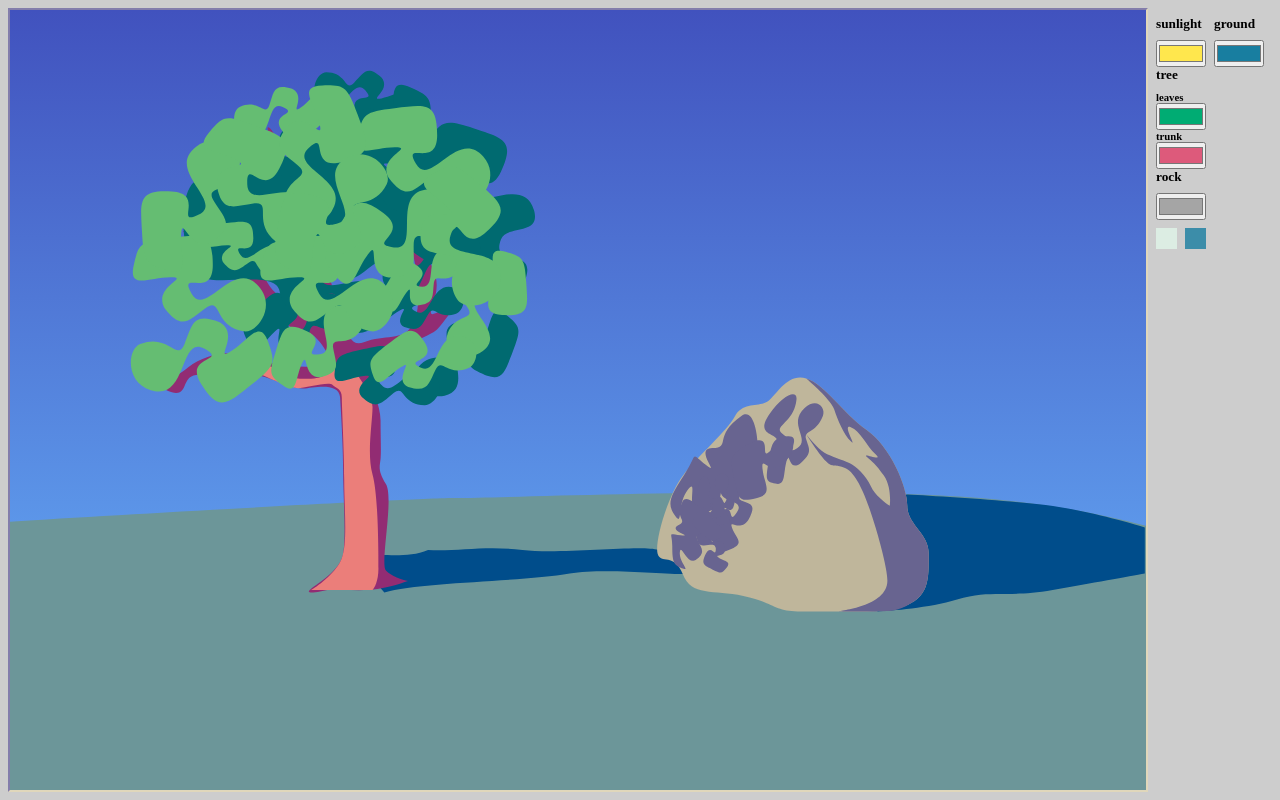
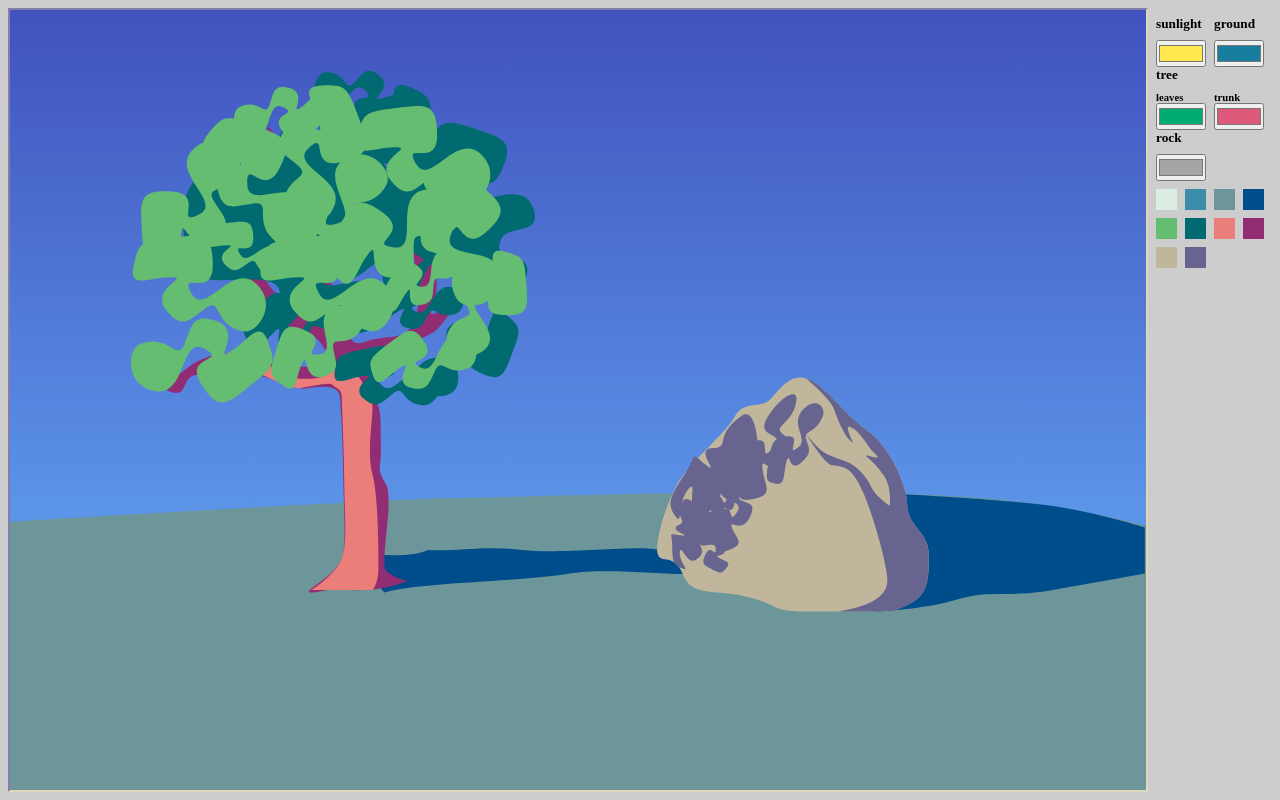
Before and after one commit to celltowertrees/painting-simulator, a SvelteKit app: page / in a window 1280 px wide. Built offline with nearby package versions, Linux system fonts and the light colour scheme.

Commit message:
bring palette back and create palette type

```diff
--- a/src/lib/components/controlpanel.svelte
+++ b/src/lib/components/controlpanel.svelte
@@ -1,7 +1,7 @@
 <script lang="ts">
   import { initial } from "$lib/store/config.svelte";
 
-  let { palettes }: { palettes: any[] } = $props();
+  let { palette }: { palette: any } = $props();
 </script>
 
 <div class="control-panel">
@@ -44,8 +44,8 @@
     </div>
   </div>
   <div class="palette">
-    {#each palettes as palette}
-      <div class="palette-item" style="--light: {palette.light}; --shadow: {palette.shadow};">
+    {#each Object.keys(palette) as item}
+      <div class="palette-item" style="--light: {palette[item].light}; --shadow: {palette[item].shadow};">
         <div class="light"></div>
         <div class="shadow"></div>
       </div>
@@ -95,6 +95,11 @@
     border-top: var(--bevel-dark) 1px solid;
     border-left: var(--bevel-dark) 1px solid; */
   }
+
+  .tree-controls {
+    display: flex;
+    gap: var(--gap);
+  }
   .light {
     background-color: var(--light);
   }
--- a/src/lib/components/landscape.svelte
+++ b/src/lib/components/landscape.svelte
@@ -1,8 +1,10 @@
 <script lang="ts">
-  let { palette }: { palette: any } = $props();
+  import { type ColorPalette } from '$lib/store/config.types';
+
+  let { palette }: { palette: ColorPalette } = $props();
 </script>
 
-<div class="landscape" style="--groundShadow: {palette.groundShadow}; --groundLight: {palette.groundLight}; --leavesShadow: {palette.leavesShadow}; --leavesLight: {palette.leavesLight}; --trunkShadow: {palette.trunkShadow}; --trunkLight: {palette.trunkLight}; --rockShadow: {palette.rockShadow}; --rockLight: {palette.rockLight};">
+<div class="landscape" style="--groundShadow: {palette.ground.shadow}; --groundLight: {palette.ground.light}; --leavesShadow: {palette.leaves.shadow}; --leavesLight: {palette.leaves.light}; --trunkShadow: {palette.trunk.shadow}; --trunkLight: {palette.trunk.light}; --rockShadow: {palette.rock.shadow}; --rockLight: {palette.rock.light};">
   <svg width="481" height="367" preserveAspectRatio="xMidYMid slice" viewBox="0 0 481 367" fill="none" xmlns="http://www.w3.org/2000/svg">
     <g clip-path="url(#clip0_1_2)">
     <path d="M189 225C212.5 225 342 219.5 411 225C439.441 227.267 463.795 232.109 482.5 237.16V367H0V235C55.1667 231.667 170.2 225 189 225Z" class="ground" />
--- a/src/routes/+page.svelte
+++ b/src/routes/+page.svelte
@@ -2,6 +2,7 @@
   import chroma from "chroma-js";
   import { initial } from "$lib/store/config.svelte";
   import { getLight, getShadow } from '$lib/utils/mixers';
+  import { type ColorPalette } from '$lib/store/config.types';
   // import svg from "$lib/svg/noise.svg?component";
   import Sphere from "$lib/components/objects/sphere.svelte";
   import Square from "$lib/components/objects/square.svelte";
@@ -16,31 +17,27 @@
     shadow: getShadow($initial.sunlight, panelSurface)
   });
 
-  let bgPalette = $derived({
-    light: getLight($initial.sunlight, $initial.skyBase),
-    // light: $initial.skyBase,
-    shadow: chroma($initial.groundBase).alpha(0.8)
-  });
-
-  let spherePalette = $derived({
-    shadow: getShadow($initial.sunlight, $initial.sphere.base),
-    light: getLight($initial.sunlight, $initial.sphere.base)
-  });
-
-  let squarePalette = $derived({
-    shadow: getShadow($initial.sunlight, $initial.square.base),
-    light: getLight($initial.sunlight, $initial.square.base)
-  });
-
-  let landscapePalette = $derived({
-    groundShadow: getShadow($initial.sunlight, $initial.groundBase),
-    groundLight: getLight($initial.sunlight, $initial.groundBase),
-    leavesShadow: getShadow($initial.sunlight, $initial.tree.leavesBase),
-    leavesLight: getLight($initial.sunlight, $initial.tree.leavesBase),
-    trunkShadow: getShadow($initial.sunlight, $initial.tree.trunkBase),
-    trunkLight: getLight($initial.sunlight, $initial.tree.trunkBase),
-    rockShadow: getShadow($initial.sunlight, $initial.rock.base),
-    rockLight: getLight($initial.sunlight, $initial.rock.base)
+  let palette: ColorPalette = $derived({
+    bg: {
+      light: getLight($initial.sunlight, $initial.skyBase),
+      shadow: chroma($initial.groundBase).alpha(0.8)
+    },
+    ground: {
+      light: getLight($initial.sunlight, $initial.groundBase),
+      shadow: getShadow($initial.sunlight, $initial.groundBase)
+    },
+    leaves: {
+      shadow: getShadow($initial.sunlight, $initial.tree.leavesBase),
+      light: getLight($initial.sunlight, $initial.tree.leavesBase),
+    },
+    trunk: {
+      shadow: getShadow($initial.sunlight, $initial.tree.trunkBase),
+      light: getLight($initial.sunlight, $initial.tree.trunkBase),
+    },
+    rock: {
+      shadow: getShadow($initial.sunlight, $initial.rock.base),
+      light: getLight($initial.sunlight, $initial.rock.base),
+    },
   });
 </script>
 
@@ -49,10 +46,10 @@
 </svelte:head>
 
 <div class="container" style="--gap: 0.5rem; --panel-surface: {panelSurface}; --bevel-light: {panelBevels.light}; --bevel-dark: {panelBevels.shadow}">
-  <div class="screen" style="--background: {bgPalette.light}; --ground: {bgPalette.shadow};">
+  <div class="screen" style="--background: {palette.bg.light}; --ground: {palette.bg.shadow};">
     <!-- <div class="texture" style="background-image: url({svg})"></div> -->
     <div class="gradient"></div>
-    <Landscape palette={landscapePalette} />
+    <Landscape palette={palette} />
     <!-- <div class="grid">
       <div class="item-1">
         <Sphere palette={spherePalette} name="sphere" />
@@ -64,7 +61,7 @@
 
   </div>
 
-  <ControlPanel palettes={[bgPalette, landscapePalette]} />
+  <ControlPanel palette={palette} />
 </div>
 
 <style>
```
Also changed, not shown: src/lib/store/config.types.ts (+7 -0 lines), src/lib/utils/mixers.ts (+7 -0 lines).
